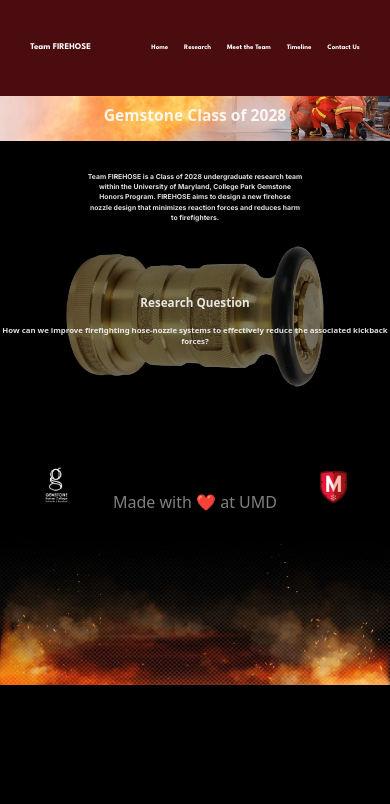
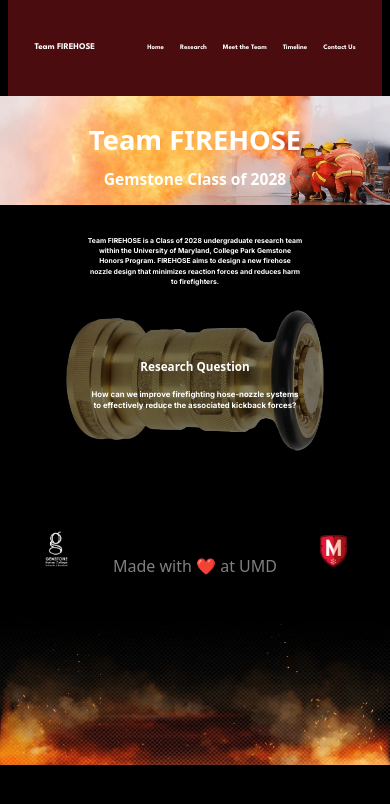
Before and after one commit to KPaparrizos/team-firehose, a React (Vite) app: page / in a window 390 px wide. Shown: the top 804 px of the page. Built offline with nearby package versions, Linux system fonts and the light colour scheme.

Commit message:
third commit-adjusted some css to ensure correct responsive web design

```diff
--- a/src/App.css
+++ b/src/App.css
@@ -1,8 +1,6 @@
 
 #root {
-  max-width: 1280px;
   margin: 0 auto;
-  padding: 2rem;
 }
 
 /* App.css or index.css */
--- a/src/App.tsx
+++ b/src/App.tsx
@@ -12,10 +12,15 @@ function App() {
 
   return (
     <div
-      style={{ display: "flex", flexDirection: "column", alignItems: "center"}}
+      style={{ display: "flex", flexDirection: "column", alignItems: "center", width: "100%"}}
     >
       <Navbar></Navbar>
-      {component}
+      <div style={{
+        paddingTop: "6rem",
+        width: "100%"
+      }}>
+        {component}
+      </div>
     </div>
   )
 }
--- a/src/components/Navbar.tsx
+++ b/src/components/Navbar.tsx
@@ -21,10 +21,10 @@ function Navbar() {
         display: "flex",
         justifyContent: "space-around",
         alignItems: "center",
-        width: "100%",
         height: "6rem",
         position: "fixed",
         top: "0",
+        width: "calc(100% - 16.666px)",
         fontFamily: "League Spartan",
         fontWeight: "bold",
         zIndex: "1"
--- a/src/index.css
+++ b/src/index.css
@@ -40,22 +40,3 @@ h1 {
   font-size: 3.2em;
   line-height: 1.1;
 }
-
-button {
-  border-radius: 8px;
-  border: 1px solid transparent;
-  padding: 0.6em 1.2em;
-  font-size: 1em;
-  font-weight: 500;
-  font-family: inherit;
-  background-color: #1a1a1a;
-  cursor: pointer;
-  transition: border-color 0.25s;
-}
-button:hover {
-  border-color: #646cff;
-}
-button:focus,
-button:focus-visible {
-  outline: 4px auto -webkit-focus-ring-color;
-}
--- a/src/pages/HomePage.tsx
+++ b/src/pages/HomePage.tsx
@@ -7,45 +7,44 @@ import '../App.css'
 
 function HomePage() {
     return(
-        <div style={{backgroundColor: "#000000"}}>
-            <div style={{position: "relative", display: "flex", alignItems:"center", textAlign:"center", justifyContent:"center"}}>
-                <img style={{width: "100%"}} src={backgroundImage} alt="Firefighters putting out a fire using firehoses"></img>
-                <div style={{position: "absolute", top:"10%"}}>
-                    <h1 style={{fontSize: "7vw", marginBottom: "1rem"}}>Team FIREHOSE</h1>
-                    <h1 style={{fontSize: "4vw", marginTop: "0"}}>Gemstone Class of 2028</h1>
+        <div style={{ backgroundColor: "#000000", width: "100%", color: "white" }}>
+            <div style={{ position: "relative", display: "flex", alignItems: "center", textAlign: "center", justifyContent: "center"}}>
+                <img style={{ width: "100%"}} src={backgroundImage} alt="Firefighters putting out a fire using firehoses"></img>
+                <div style={{ position: "absolute", top: "10%" }}>
+                    <h1 style={{ fontSize: "7vw", marginBottom: "1rem" }}>Team FIREHOSE</h1>
+                    <h1 style={{ fontSize: "4vw", marginTop: "0" }}>Gemstone Class of 2028</h1>
                 </div>
             </div>
 
-            <div style={{display: "flex", alignItems:"center", textAlign:"center", justifyContent:"center", marginTop: "1.5rem", marginBottom:"1rem"}}>
-                <p style={{fontFamily: "inter", fontSize:"1.75vw", fontWeight:"700", width:"55%"}}>
+            <div style={{ display: "flex", alignItems: "center", textAlign: "center", justifyContent: "center", marginTop: "1.5rem", marginBottom: "1rem" }}>
+                <p style={{ fontFamily: "inter", fontSize: "1.75vw", fontWeight: "700", width: "55%" }}>
                     Team FIREHOSE is a Class of 2028 undergraduate research team within the University of Maryland, College Park
                     Gemstone Honors Program. FIREHOSE aims to design a new firehose nozzle design that minimizes reaction forces
                     and reduces harm to firefighters.
                 </p>
             </div>
 
-            <div style={{position: "relative", display: "flex", alignItems:"center", textAlign:"center", justifyContent:"center", marginTop: "0", marginBottom: "5rem"}}>
-                <img style={{width: "80%"}} src={nozzleImage} alt="Firehose nozzle"></img>
-                <div style={{position: "absolute", top:"30%"}}>
-                    <h1 style={{fontSize: "3vw", marginBottom: "1rem"}}>Research Question</h1>
-                    <p style={{fontSize: "2vw", fontWeight:"700", marginTop: "0", }}>
+            <div style={{ position: "relative", display: "flex", alignItems: "center", textAlign: "center", justifyContent: "center", marginTop: "0", marginBottom: "5rem" }}>
+                <img style={{ width: "80%" }} src={nozzleImage} alt="Firehose nozzle"></img>
+                <div style={{ position: "absolute", top: "30%", width: "100%"}}>
+                    <h1 style={{ fontSize: "3vw", marginBottom: "1rem" }}>Research Question</h1>
+                    <p style={{ fontFamily: "inter", fontSize: "2vw", fontWeight: "700", margin: "0 auto", width:"55%"}}>
                         How can we improve firefighting hose-nozzle systems to effectively reduce the associated kickback forces?
                     </p>
                 </div>
             </div>
 
-            <div style={{display: "flex", justifyContent: "space-evenly"}}>
+            <div style={{ display: "flex", justifyContent: "space-evenly", paddingBottom: "1rem" }}> {/* Optional: Added paddingBottom if flameOverlay is last element */}
                 <a href="https://gemstone.umd.edu/">
-                    <img style={{width: "7vw", height:"auto"}} src={gemstoneLogo} alt="Gemstone logo"></img>
+                    <img style={{ width: "7vw", height: "auto" }} src={gemstoneLogo} alt="Gemstone logo"></img>
                 </a>
-                <p style={{color:"gray", marginTop:"6vw"}}>Made with ❤️ at UMD</p>
-                <a style={{marginTop: "1.25vw"}} href="http://www.honors.umd.edu">
-                    <img style={{width: "7vw", height:"auto"}} src={honorsLogo} alt="Honors logo"></img>
+                <p style={{ color: "gray", marginTop: "6vw" }}>Made with ❤️ at UMD</p>
+                <a style={{ marginTop: "1.25vw" }} href="http://www.honors.umd.edu">
+                    <img style={{ width: "7vw", height: "auto" }} src={honorsLogo} alt="Honors logo"></img>
                 </a>
             </div>
-            <img style={{width: "100vw", marginBottom: "0"}} src={flameOverlay} alt="Flame overlay"></img>
+            <img style={{ width: "100%", display: 'block', marginBottom: "0" }} src={flameOverlay} alt="Flame overlay"></img>
         </div>
-
     )
 }
 
```
